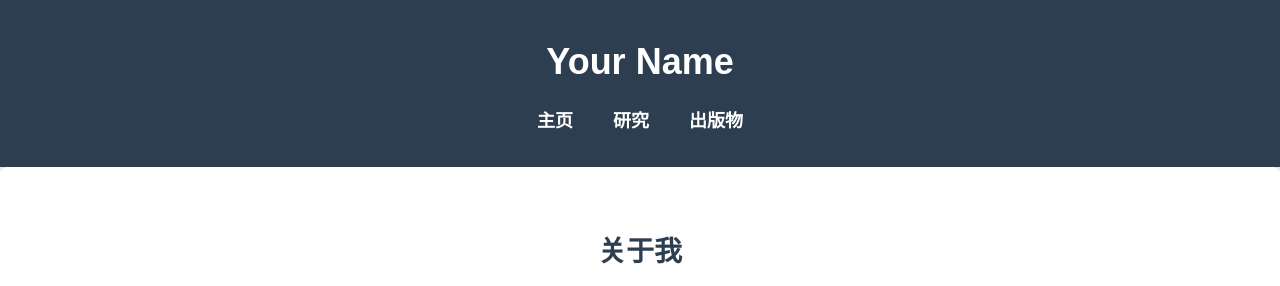
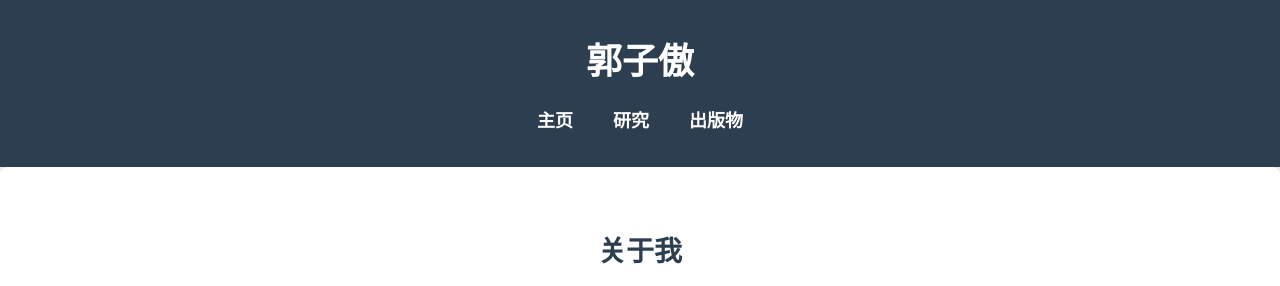
Before and after one commit to ziaoguo69/ziao.github.io, a plain HTML site: page index.html in a window 1280 px wide. Shown: the top 286 px of the page. Drawn offline with Linux system fonts and the light colour scheme.

Commit message:
Update index.html

```diff
--- a/index.html
+++ b/index.html
@@ -3,14 +3,14 @@
 <head>
     <meta charset="UTF-8">
     <meta name="viewport" content="width=device-width, initial-scale=1.0">
-    <title>学术简介 | Your Name</title>
+    <title>学术简介 | 郭子傲</title>
     <link rel="stylesheet" href="style.css">
 </head>
 <body>
     <!-- Header/Navbar -->
     <header>
         <div class="container">
-            <h1>Your Name</h1>
+            <h1>郭子傲</h1>
             <nav>
                 <ul>
                     <li><a href="#about">主页</a></li>
```
